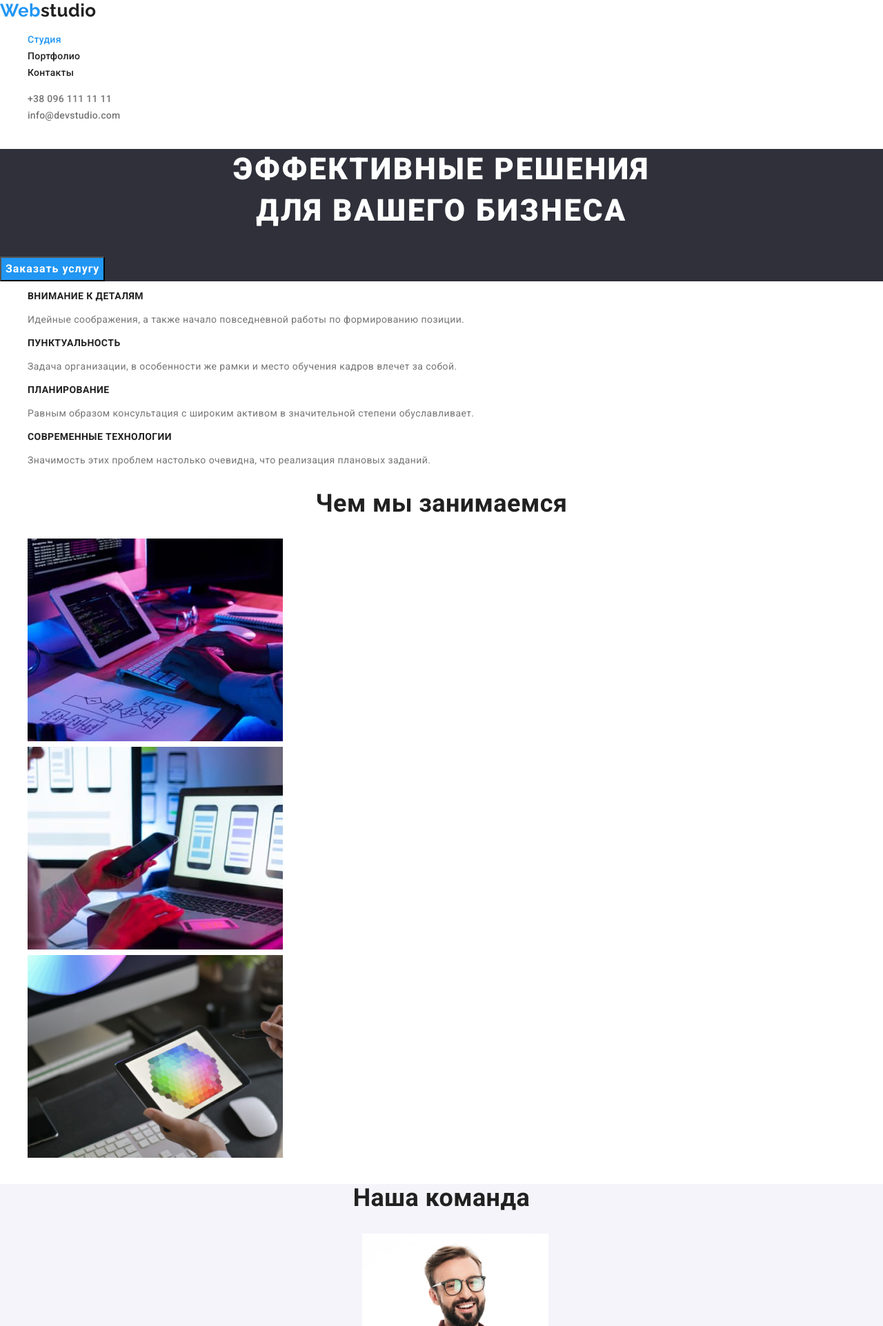
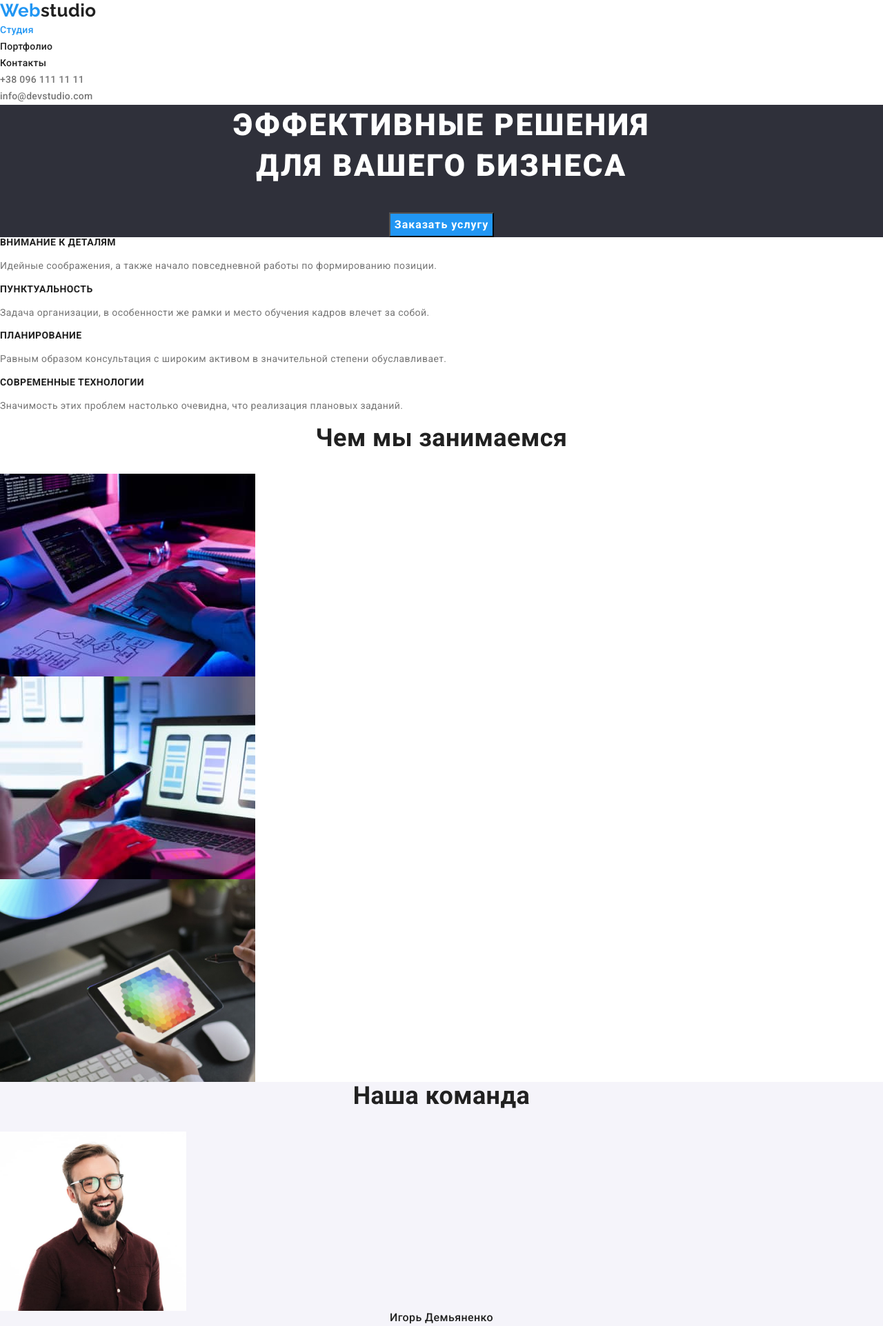
Before and after one commit to VasylievKostia/goit-markup-hw-02, a plain HTML site: page index.html in a window 1280 px wide. Shown: the top 1923 px of the page at 69% size. Drawn offline with nearby package versions, Linux system fonts and the light colour scheme.

Commit message:
hw2 v1.2

```diff
--- a/css/styles.css
+++ b/css/styles.css
@@ -7,6 +7,24 @@
     --ligth-bg-color: #F5F4FA;
     --button-hover-color: #188CE8;
 }
+html {
+	box-sizing: border-box;
+}
+*,
+*::after,
+*::before {
+	box-sizing: inherit;
+}
+h1,
+h2,
+h3,
+h4,
+h5,
+h6,
+p {
+	margin-top: 0;
+}
+
 body {
     font-family: "Roboto", sans-serif;
     font-weight: 400;
@@ -15,17 +33,33 @@ body {
     letter-spacing: 0.03em;
     color: var(--main-text-color)
 }
+
+img {
+    display: block;
+    max-width: 100%;
+    height: auto;
+  }
+
 .link {
     text-decoration: none;
     color: inherit;
 }
-.header  .link:focus,
-.header  .link:hover {
+
+.header .nav .link:focus,
+.header .nav .link:hover {
     color: var(--logo-button-color);
 }
 .list {
     list-style: none;
+    padding-left: 0;
+	margin: 0;
 }
+
+.header {
+    max-width: 100%;
+    border-bottom: 1px solid #ECECEC;
+}
+
 .main-button {
     color: var(--hero-text-color);
     background-color: var(--logo-button-color);
@@ -35,9 +69,9 @@ body {
     align-items: center;
     text-align: center;
     letter-spacing: 0.06em;
-    display: flex;
     cursor: pointer;
 }
+
 .main-button:hover,
 .main-button:focus {
     background-color: var(--button-hover-color);
@@ -60,6 +94,7 @@ body {
     line-height: 1.14;
     letter-spacing: 0.02em;
 }
+
 .nav .link {
     color: var(--header-color);
 }
@@ -129,8 +164,10 @@ body {
     line-height: 1.19;
     color: var(--hero-text-color);
     }
-.adress-list {
+.nav {
     font-style: normal;
+    display: block;
+
 }
 .adress-list .link:hover,
 .adress-list .link:focus {
--- a/index.html
+++ b/index.html
@@ -4,7 +4,9 @@
     <meta charset="UTF-8">
     <meta http-equiv="X-UA-Compatible" content="IE=edge">
     <meta name="viewport" content="width=device-width, initial-scale=1.0">
-    <link rel="stylesheet" href="https://cdnjs.cloudflare.com/ajax/libs/modern-normalize/0.2.0/modern-normalize.css">
+    <link
+      rel="stylesheet"
+      href="https://cdnjs.cloudflare.com/ajax/libs/modern-normalize/1.0.0/modern-normalize.min.css"/>
     <link rel="preconnect" href="https://fonts.gstatic.com">
 <link href="https://fonts.googleapis.com/css2?family=Raleway:wght@700&family=Roboto:wght@400;500;700;900&display=swap" rel="stylesheet">
     <link rel="stylesheet" href="./css/styles.css">
@@ -13,22 +15,22 @@
 <body>
     <header class="header">
         <!--Логотип-->
-        <a class="logo current" href="./index.html"><span class="logo-part">Web</span>studio </a>
+        <a class="logo" href="./index.html"><span class="logo-part">Web</span>studio </a>
         <!--Навигация-->
         <nav class="nav">
-            <ul class="list">
-                <li> <a class="link current" href="./index.html">Студия</a> </li>
-                <li> <a class="link" href="./portfolio.html">Портфолио</a> </li>
-                <li> <a class="link" href="">Контакты</a></li>
+
+            <ul class="list adress-list ">
+                <li class="adress-item"> <a class="link current" href="./index.html">Студия</a> </li>
+                <li class="adress-item"> <a class="link" href="./portfolio.html">Портфолио</a> </li>
+                <li class="adress-item"> <a class="link" href="">Контакты</a></li>
             </ul>
-        </nav>
+            </nav>
         <!--Контакты-->
-            <ul class="list">
+        <ul class="list">
                 <li> <a class="link" href="tel:+380961111111">+38 096 111 11 11</a></li>
                 <li> <a class="link" href="mailto:info@devstudio.com">info@devstudio.com</a></li>
-            </ul>
-
-    </header>
+        </ul>
+    <header>
     <main>
         <!--Блок-герой-->
         <section class="hero">
```
Also changed, not shown: portfolio.html (+2 -0 lines).
